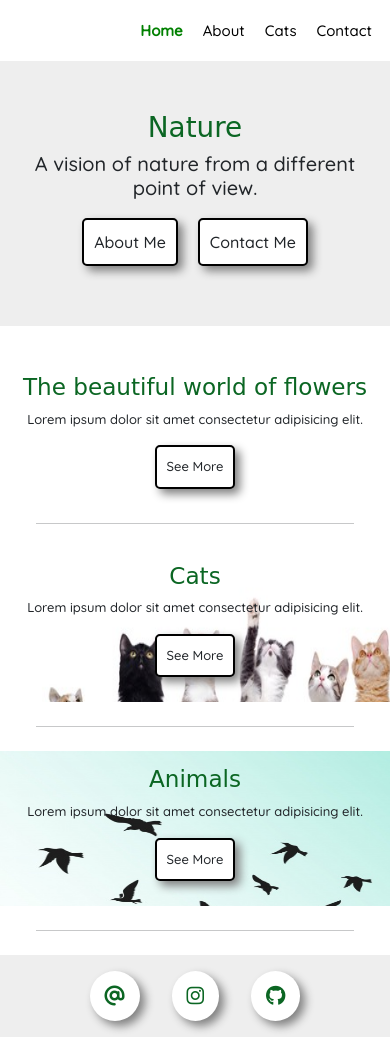
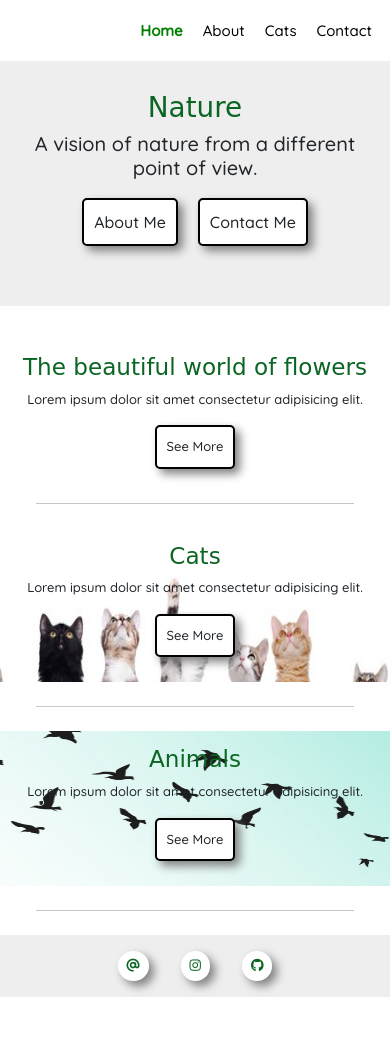
Before and after one commit to Claudia-Vieira/Project-portfolio, a plain HTML site: page index.html in a window 390 px wide. After the commit the page ends 997 px from the top, so only its background shows below. Drawn offline with nearby package versions, Linux system fonts and the light colour scheme; a web font is replaced by a local one.

Commit message:
footer and background images in index page responsive

```diff
--- a/styles/aboutStyle.css
+++ b/styles/aboutStyle.css
@@ -124,3 +124,10 @@ h3{
     padding: 20px;
 }
 }
+
+@media(max-width:576px){
+    footer .social-media-links a{
+        font-size: small;
+        padding:5px 9px;
+    }
+}
--- a/styles/project.css
+++ b/styles/project.css
@@ -1,6 +1,6 @@
 .hero{
     background: #eeeeee;
-    padding: 50px 10px 50px 10px;
+    padding: 30px 10px 50px 10px;
 }
 
 .btn{
@@ -84,15 +84,22 @@ h1, h3 {
     .flowers{
         background-image: url(/images/flower\ background.jpg);
         background-size: 500px 300px;
+        background-position: center;
     }
     .cats{
         background-image: url(/images/cat\ background.jpg);
         background-size: 550px 350px;
         padding: 15px;
+        background-position-x: center;
     }
     .animals{
         background-image: url(/images/birds\ background.jpg);
         background-size: 550px 300px;
         padding: 15px;
+        background-position: center;
+    }
+    footer .social-media-links a{
+        font-size: small;
+        padding:5px 9px;
     }
 }
```
